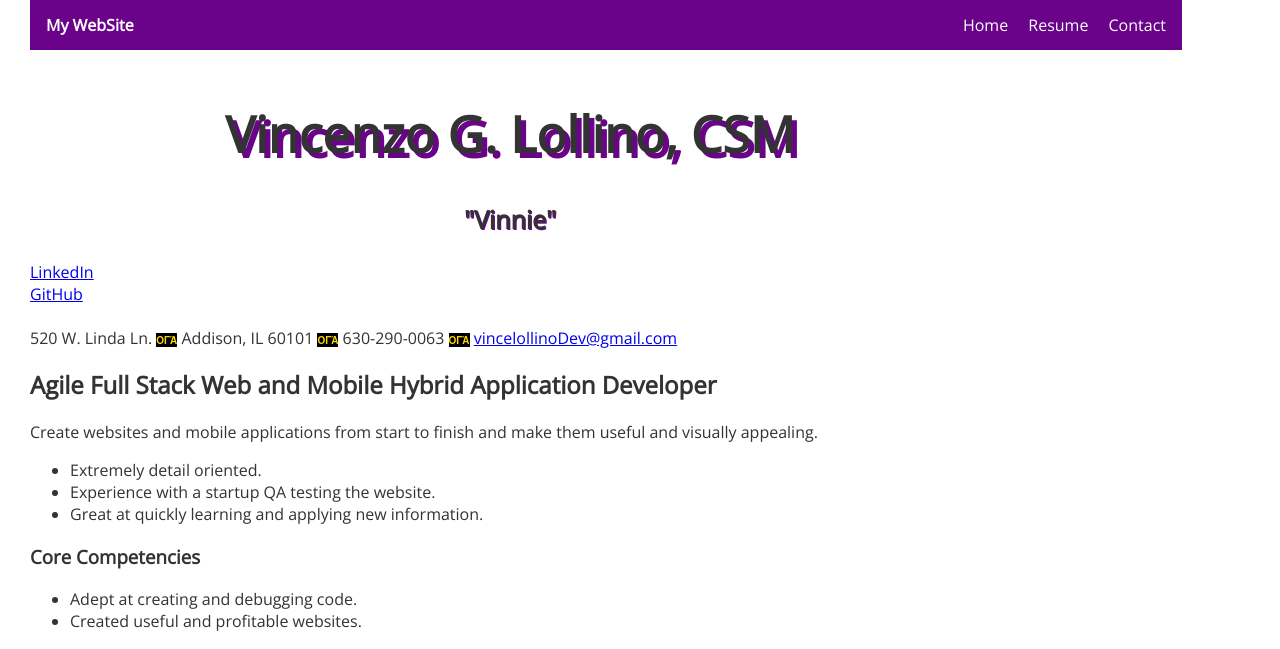
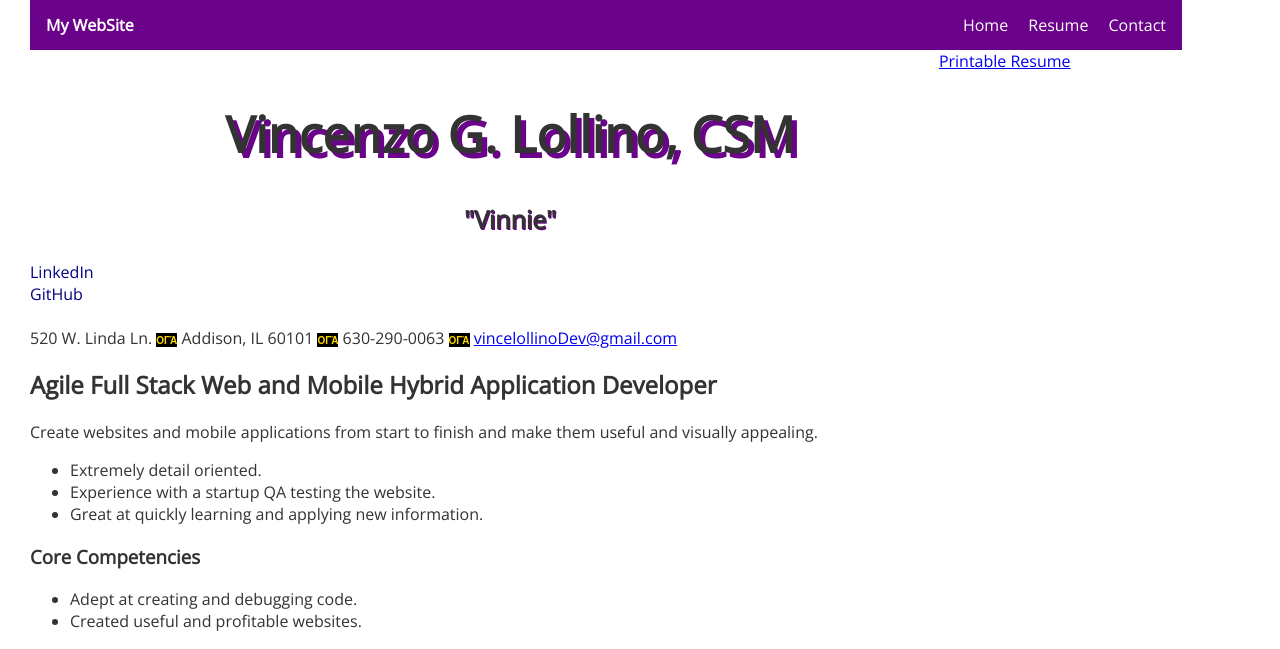
Before and after one commit to charliefog1974/charliefog1974.github.io, a website: page resume.html in a window 1280 px wide. Shown: the top 649 px of the page. Drawn offline with nearby package versions, Linux system fonts and the light colour scheme.

Commit message:
added link to printable resume add hover color to links on resume

```diff
--- a/resume.html
+++ b/resume.html
@@ -35,6 +35,10 @@
                         <li><a href="index.html">Home</a></li>
                         <li><a href="resume.html">Resume</a></li>
                         <li><a href="contact.html">Contact</a></li>
+                            <ul>
+                                <a href="Vince-Lollino-CSM.pdf"> Printable Resume</a>
+                            </ul>
+
                     </ul>
                 </nav>
     </header>
@@ -46,14 +50,14 @@
 
                 <div>
 
-                    <a href="www.linkedin.com/in/vince-lollino-addison-il
+                    <a class="personal-link" href="http://www.linkedin.com/in/vince-lollino-addison-il
                         " target="_blank" rel="noopener">LinkedIn</a>
 
                 </div>
 
                 <div>
 
-                    <a href="https://github.com/charliefog1974
+                    <a class="personal-link" href="https://github.com/charliefog1974
                         " target="_blank" rel="noopener">GitHub</a>
 
                     <div><br>
--- a/src/scss/main.scss
+++ b/src/scss/main.scss
@@ -30,6 +30,21 @@ header {
 header .logo {
   line-height: 50px;
   font-weight: bold;
+}
+
+.personal-link:link {
+  text-decoration: none;
+  color: rgb(4, 0, 130);
+
+}
+
+.personal-link:hover {
+  background-color: rgb(194, 184, 184);
+}
+
+.personal-link:visited {
+  text-decoration: none;
+  color:rgb(166, 23, 209);
 }
 
 nav {
```
Also changed, not shown: dist/css/main.min.css, 1 other file.
